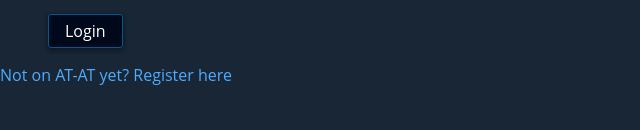
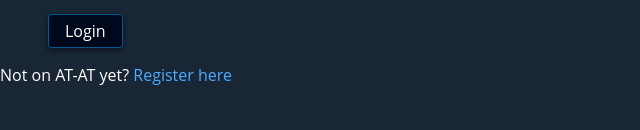
Before and after one commit to willjantscher/SDI_Capstone, a React (Create React App) app in the folder at-at/: page /login in a window 1280 px wide. Shown: the part 170-300 px from the top of the page, without its empty margins (0-640 px from the left). Built offline with nearby package versions, Linux system fonts and the light colour scheme; a web font is replaced by a local one.

Commit message:
standarized link to register page

```diff
--- a/at-at/src/login/LoginMain.jsx
+++ b/at-at/src/login/LoginMain.jsx
@@ -78,7 +78,8 @@ class LoginMain extends React.Component {
                 </form>
 
                 <label>
-                    <a className="nav-link" href="/register">Not on AT-AT yet? Register here</a>
+                    Not on AT-AT yet?
+                    <a className="nav-link" href="/register"> Register here</a>
                 </label>
             </div>
         )
```
